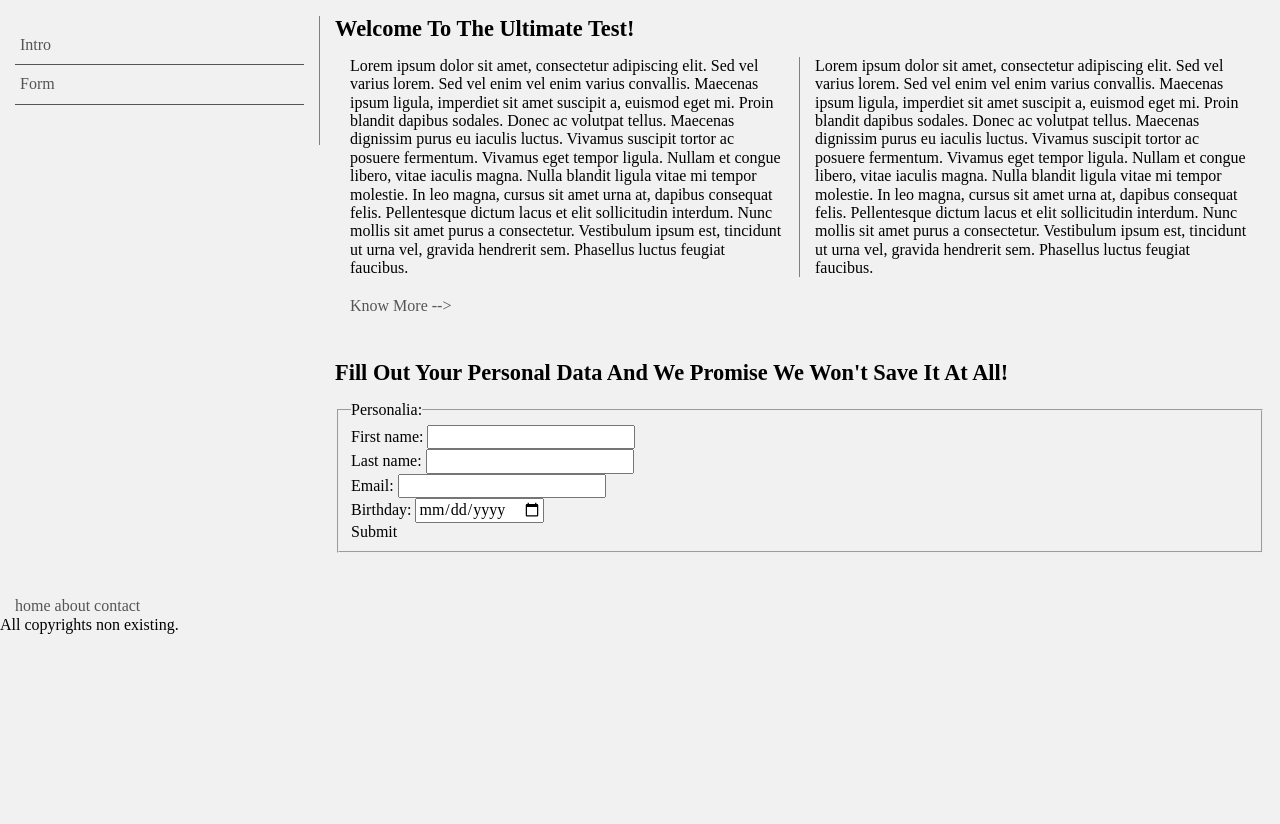
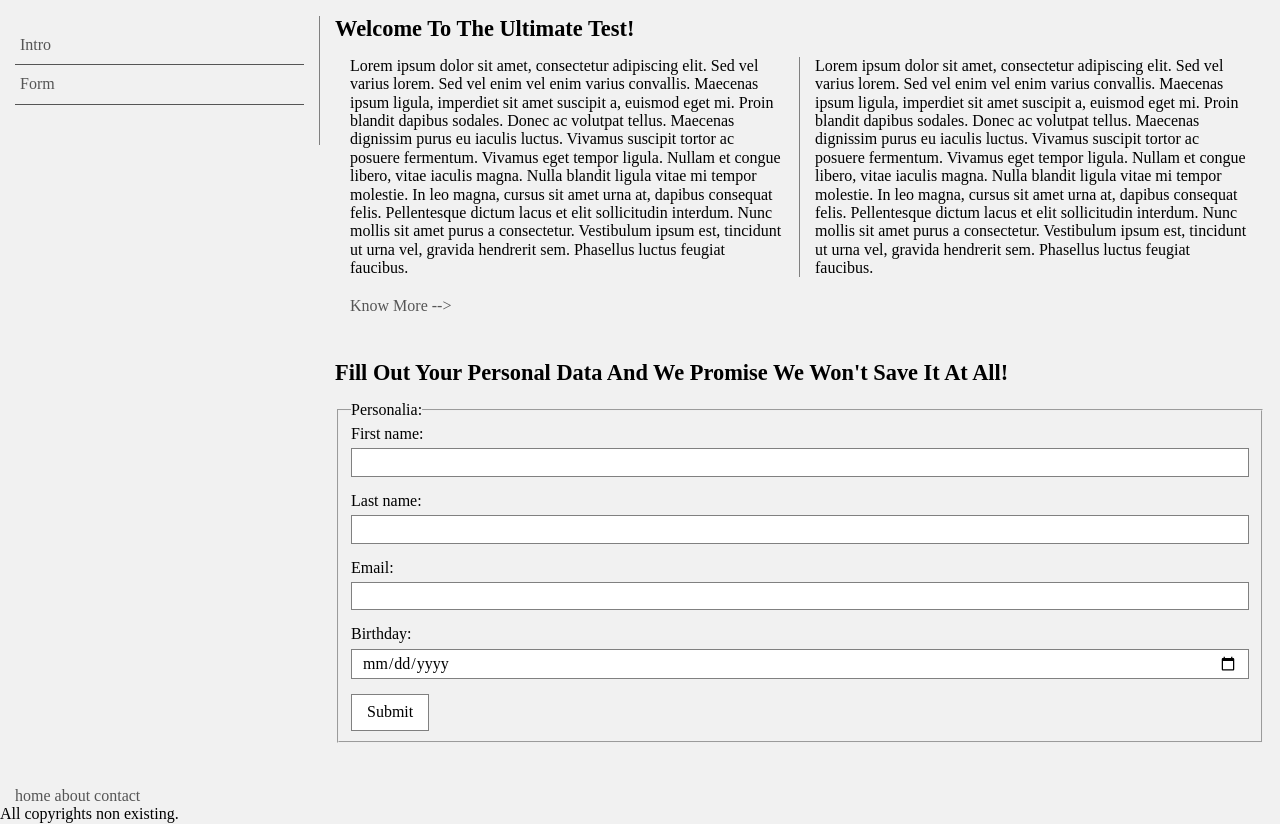
Before and after one commit to IT-Tick/css-architecture-challenge, a website: page index.html in a window 1280 px wide. Shown: the part 65-889 px from the top of the page. Before the commit the page ends 800 px from the top, so only its background shows below. Drawn offline with nearby package versions, Linux system fonts and the light colour scheme; files that its build step writes are made by us from their sources.

Commit message:
Create form styles

```diff
--- a/styles/styles.scss
+++ b/styles/styles.scss
@@ -4,11 +4,11 @@
 
 // variables
 $background-color: #f1f1f1;
-$sections-background-color: white;
 $separators-color: grey;
 $text-color: black;
 $cta-color: #555;
 $cta-active-color: black;
+$input-background-color: white;
 
 $font-size: 16px;
 
@@ -22,6 +22,7 @@ body {
     background-color: $background-color;
     color: $text-color;
     font-size: $font-size;
+    font-family: serif;
 }
 
 h1, h2, h3, h4, h5, h6 {
@@ -116,11 +117,40 @@ header {
 }
 
 .link {
+    cursor: pointer;
     text-decoration: none;
     color: $cta-color;
     &:hover, &:focus {
         text-decoration: underline;
         color: $cta-active-color;
+    }
+}
+
+.btn {
+    display: inline-block;
+    cursor: pointer;
+    padding: 8px 15px;
+    border: 1px solid $separators-color;
+    background-color: $input-background-color;
+    &:hover, &:focus {
+        background-color: $background-color;
+    }
+}
+
+.group {
+    display: block;
+    margin-bottom: 10px;
+    .label {
+        display: block;
+        margin-bottom: 5px;
+    }
+    .field {
+        width: 100%;
+        padding: 4px 10px;
+        margin-bottom: 5px;
+        border: 1px solid $separators-color;
+        outline: 0;
+        background-color: $input-background-color;
     }
 }
 
```
